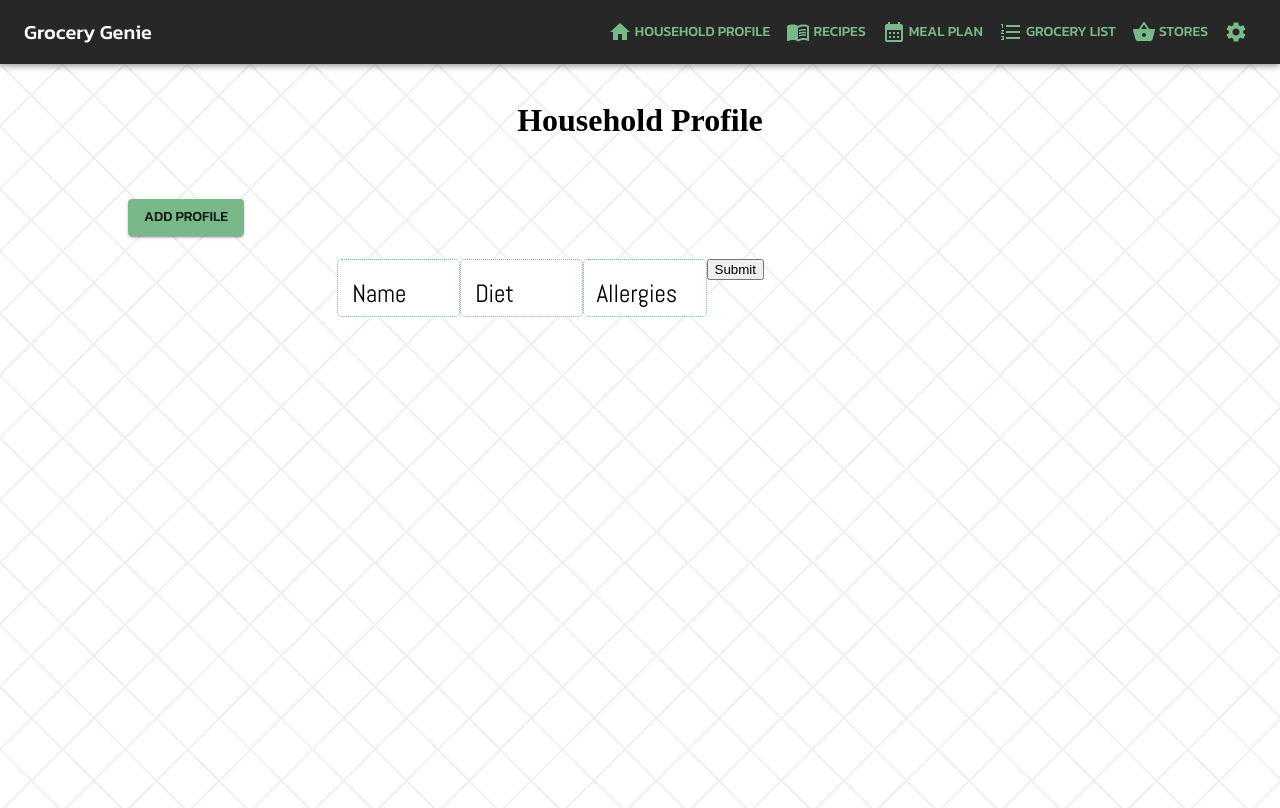
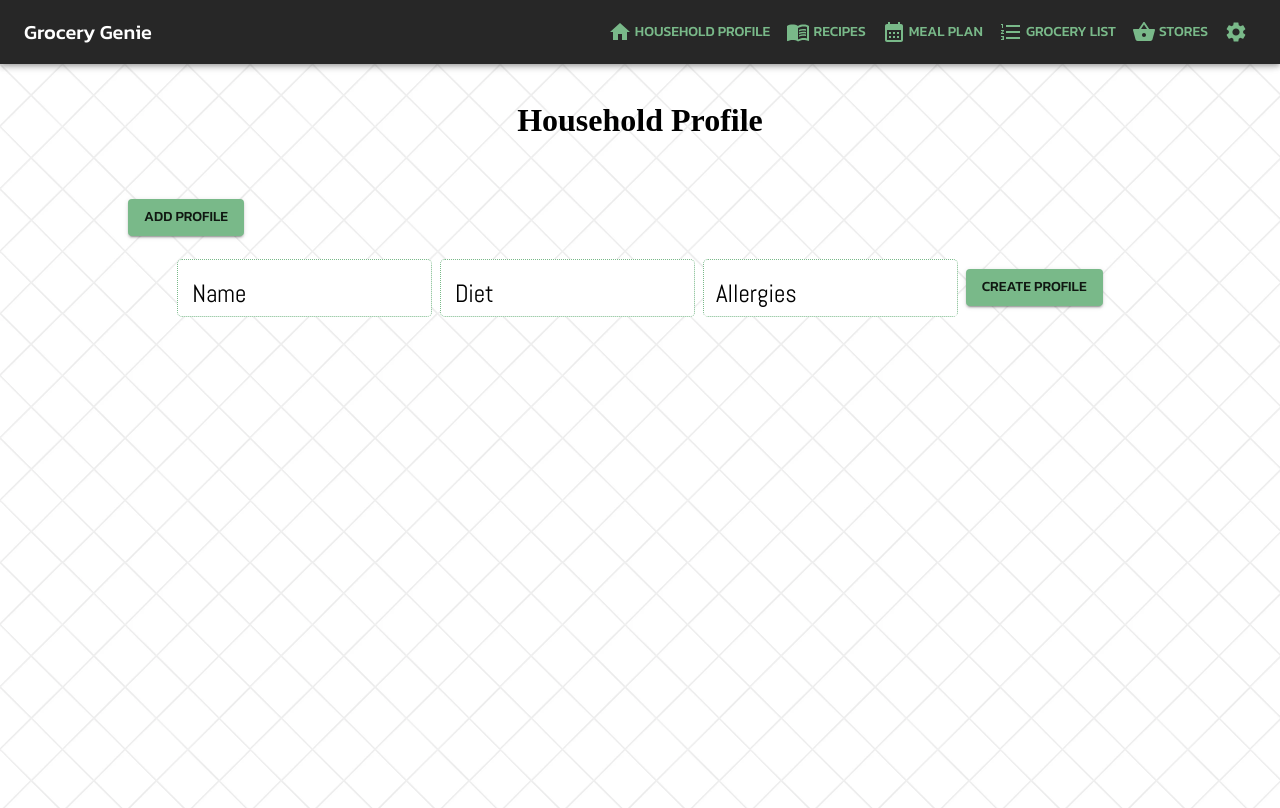
Before and after one commit to frontoge/s23-Copper, a React (Vite) app in the folder grocery-genie/: page /household in a window 1280 px wide. Both pictures are taken after a click on the button "ADD PROFILE". Built offline with nearby package versions, Linux system fonts and the light colour scheme.

Commit message:
household profiles rerender when changed

```diff
--- a/grocery-genie/src/components/household.jsx
+++ b/grocery-genie/src/components/household.jsx
@@ -1,28 +1,12 @@
 import React, { useEffect, useState, useRef } from "react";
-import AddCircleIcon from "@mui/icons-material/AddCircle";
-import IconButton from "@mui/material/IconButton";
-import Input from "@mui/material/Input";
 import Button from "@mui/material/Button";
 import Box from "@mui/material/Box";
-import Paper from "@mui/material/Paper";
 import Switch from "@mui/material/Switch";
 import FormGroup from "@mui/material/FormGroup";
 import FormControlLabel from "@mui/material/FormControlLabel";
-import FormControl from "@mui/material/FormControl";
-import FormLabel from "@mui/material/FormLabel";
 import DeleteIcon from "@mui/icons-material/Delete";
-import Divider from "@mui/material/Divider";
-import Typography from "@mui/material/Typography";
-import List from "@mui/material/List";
-import ListItem from "@mui/material/ListItem";
 import ListItemText from "@mui/material/ListItemText";
-import Grid from "@mui/material/Unstable_Grid2";
-import { styled } from "@mui/material/styles";
-import { createTheme } from "@mui/material/styles";
 import TextField from "@mui/material/TextField";
-import Stack from "@mui/material/Stack";
-import { Icon } from "@mui/material";
-import {createSearchParams, useNavigate} from "react-router-dom"
 import Cookies from "universal-cookie"
 
 function Household_Profile() {
@@ -57,6 +41,7 @@ function Household_Profile() {
        .then(response => response.json())
        .then(data => {
          console.log(data.message)
+         window.location.reload(false);
        })
        .catch((err) => {
          console.log(err.message)
@@ -82,7 +67,6 @@ function Household_Profile() {
           justifyContent: "center",
         }}
       >
-       <form onSubmit={handleClickEvent}>
         <TextField
           style={{
             width: "20%",
@@ -144,8 +128,10 @@ function Household_Profile() {
             setMemberInfo({ ...memberInfo, allergy: e.target.value });
           }}
         />
-         <input type="submit" value="Submit" />
-         </form >
+      <Button variant="contained"
+      onClick={(e) => {handleClickEvent(e)}}>
+        Create Profile
+      </Button>
 
       </Box>
     );
@@ -229,6 +215,7 @@ function Household_Profile() {
     .then(response => response.json())
        .then(data => {
          console.log(data.message)
+         window.location.reload(false);
        })
        .catch((err) => {
          console.log(err.message)
@@ -253,6 +240,7 @@ function Household_Profile() {
        .then(data => {
          console.log(data.message)
          console.log("status is ", status)
+         window.location.reload(false);
        })
        .catch((err) => {
          console.log(err.message)
@@ -281,6 +269,7 @@ function Household_Profile() {
     .then(response => response.json())
        .then(data => {
          console.log(data.message)
+         window.location.reload(false);
        })
        .catch((err) => {
          console.log(err.message)
```
